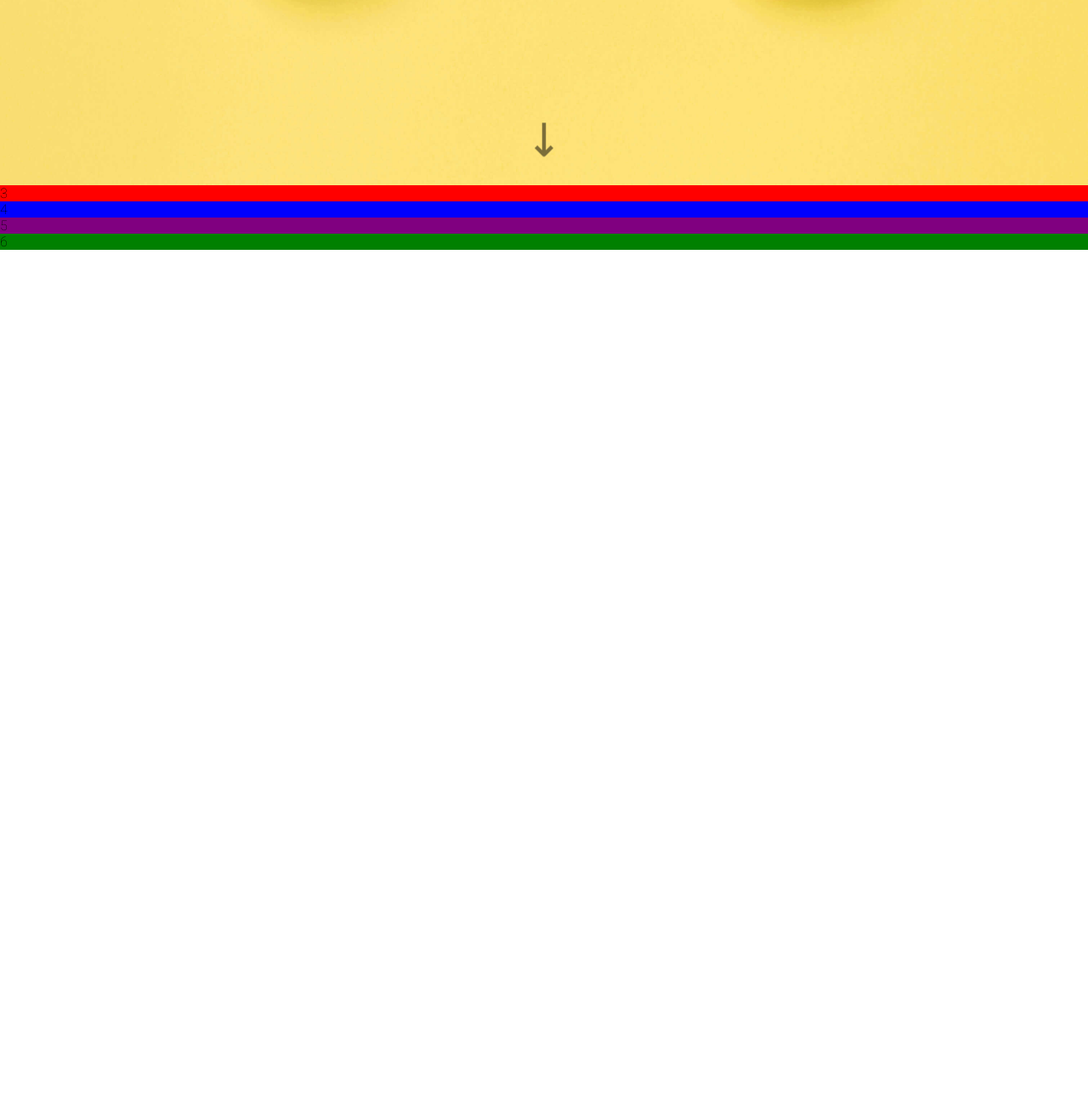
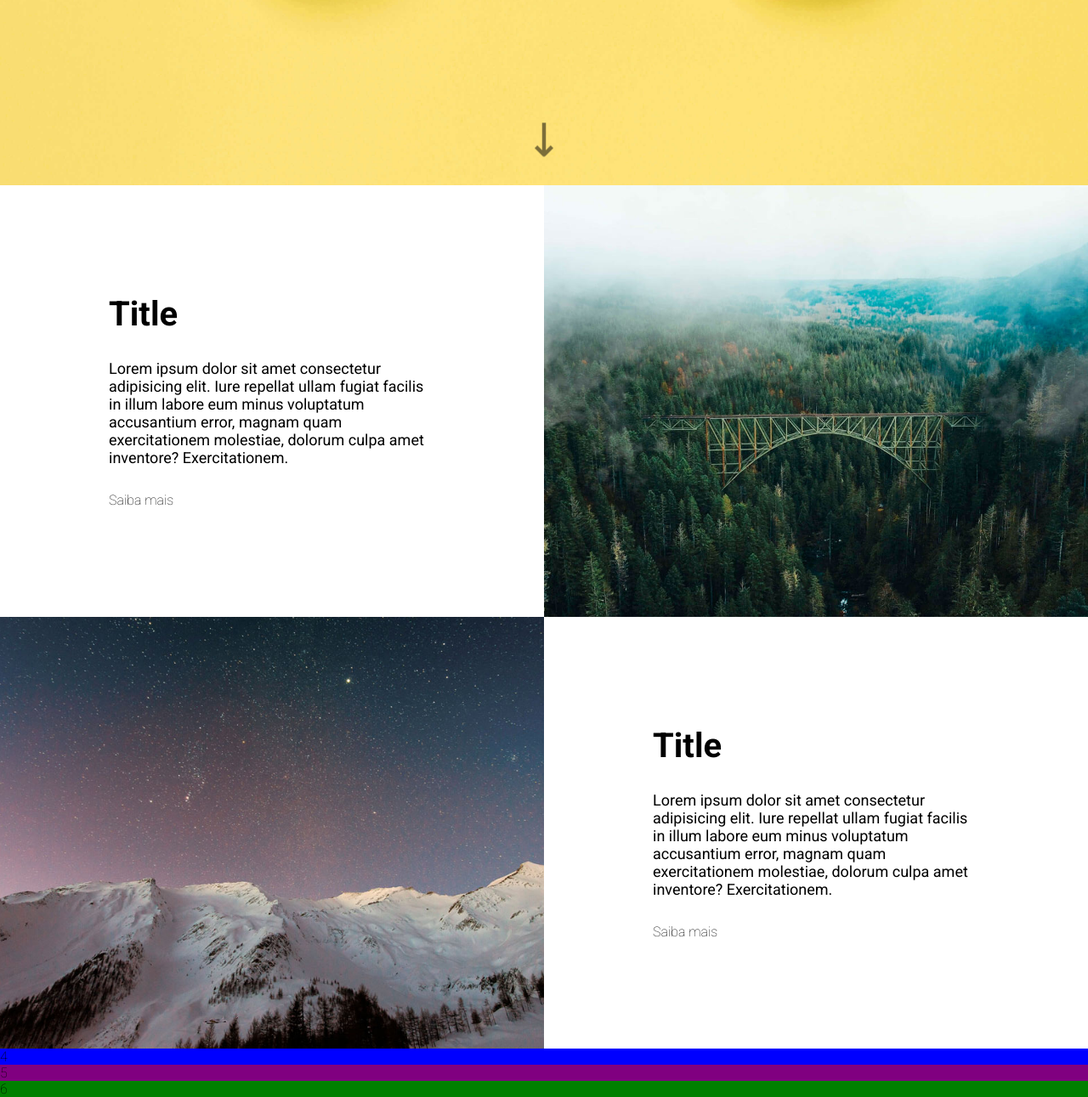
Before and after one commit to Ana-Karoline-Tech/Agencia-XYZ-DevQuest, a plain HTML site: page index.html in a window 1280 px wide. Shown: the part 569-1860 px from the top of the page at 85% size. Before the commit the page ends 863 px from the top, so only its background shows below. Drawn offline with Linux system fonts and the light colour scheme.

Commit message:
Finalizei a seção about

```diff
--- a/index.html
+++ b/index.html
@@ -48,7 +48,18 @@
     </section>
 
     <section class="about">
-        3
+        <div class="item">
+            <h3>Title</h3>
+            <p>Lorem ipsum dolor sit amet consectetur adipisicing elit. Iure repellat ullam fugiat facilis in illum labore eum minus voluptatum accusantium error, magnam quam exercitationem molestiae, dolorum culpa amet inventore? Exercitationem.</p>
+            <a href="" class="btn-know-more">Saiba mais</a>
+        </div>
+        <div class="image right"></div>
+        <div class="image left"></div>
+        <div class="item">
+            <h3>Title</h3>
+            <p>Lorem ipsum dolor sit amet consectetur adipisicing elit. Iure repellat ullam fugiat facilis in illum labore eum minus voluptatum accusantium error, magnam quam exercitationem molestiae, dolorum culpa amet inventore? Exercitationem.</p>
+            <a href="" class="btn-know-more">Saiba mais</a>
+        </div>
     </section>
 
     <section class="services">
--- a/src/css/style.css
+++ b/src/css/style.css
@@ -89,7 +89,72 @@ body{
 
 .about {
     grid-area: about;
-    background-color: red;
+    display: grid;
+    grid-template-columns: 1fr 1fr;
+    max-width: var(--max-width-size);
+    margin: 0 auto;
+}
+
+.about .item{
+    padding: 20%;
+    display: flex;
+    flex-direction: column;
+    justify-content: center;
+    align-content: center;
+}
+
+.about .item h3{
+    font-weight: 700;
+    font-size: 4rem;
+}
+
+.about .item p{
+    font-weight: 400;
+    font-size: 1.8rem;
+    margin: 30px 0;
+}
+
+.about .image{
+    height: 100%;
+    width: 100%;
+}
+
+.about .item .btn-know-more{
+    font-size: 1.6rem;
+    font-weight: 200;
+    align-self: flex-start;
+}
+
+.about .item .btn-know-more:hover{
+    font-weight: 700;
+}
+
+.about .image{
+    height: 100%;
+    width: 100%;
+}
+
+.about .image.right{
+    background: url(../images/bridge.jpg) center center no-repeat;
+    background-size: cover;
+
+}
+
+.about .image.left{
+    background: url(../images/sky.jpg) center center no-repeat;
+    background-size: cover;
+
+}
+
+@media(max-width: 425px){
+    .about .item {
+        text-align: center;
+    }
+
+    .about{
+        grid-template-columns: 1fr;
+        grid-template-rows: repeat(4, 1fr);
+    }
 }
 
 /* SERVICES */
```
